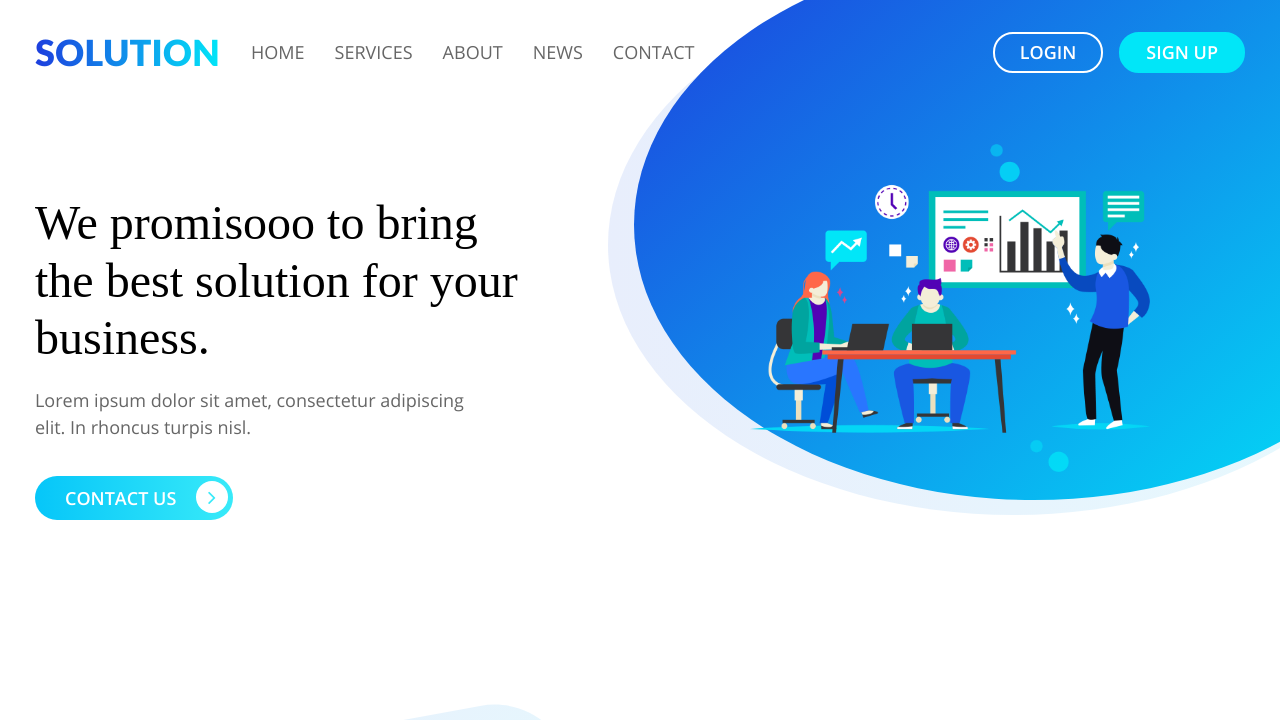
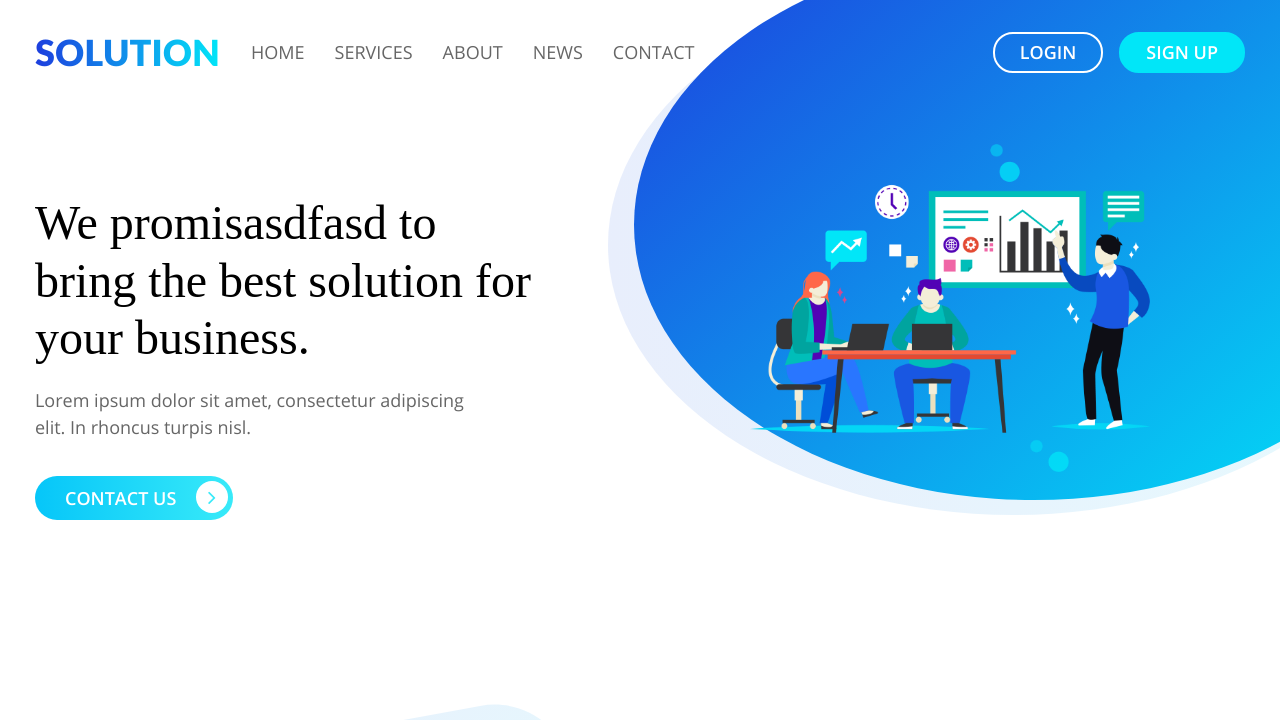
Before and after one commit to jmalberola/solution, a plain HTML site: page index.html in a window 1280 px wide. Shown: the top 720 px of the page. Drawn offline with Linux system fonts and the light colour scheme; a web font is replaced by a local one.

Commit message:
modifique

```diff
--- a/index.html
+++ b/index.html
@@ -47,7 +47,7 @@
     <div class="container">
         <div class="row">
             <div class="col-md-6">
-                <h1> We promisooo to bring
+                <h1> We promisasdfasd to bring
                     the best <span>solution</span> for
                     your business. </h1>
                 <p> Lorem ipsum dolor sit amet, consectetur adipiscing elit. In rhoncus turpis nisl. </p>
```
